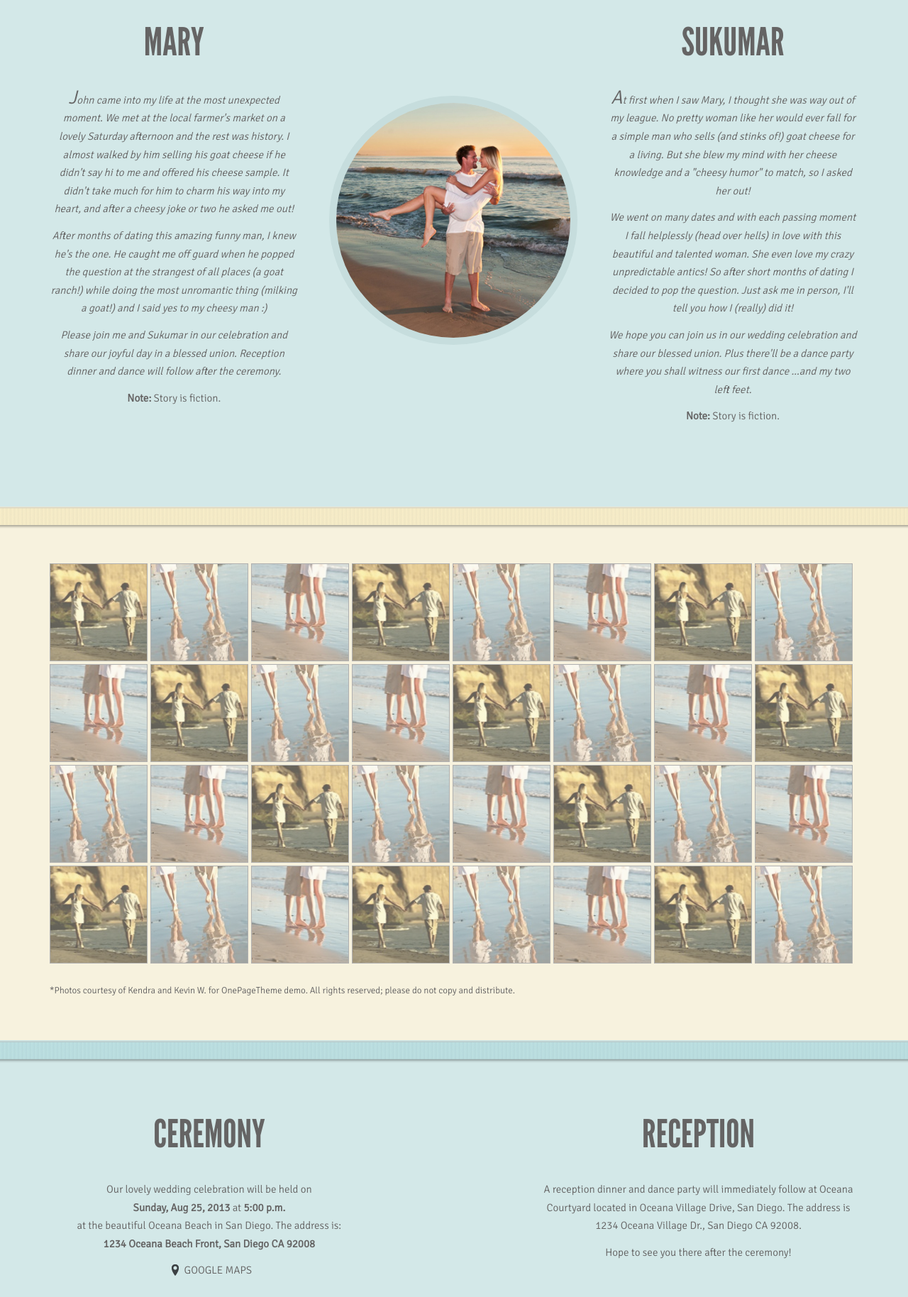
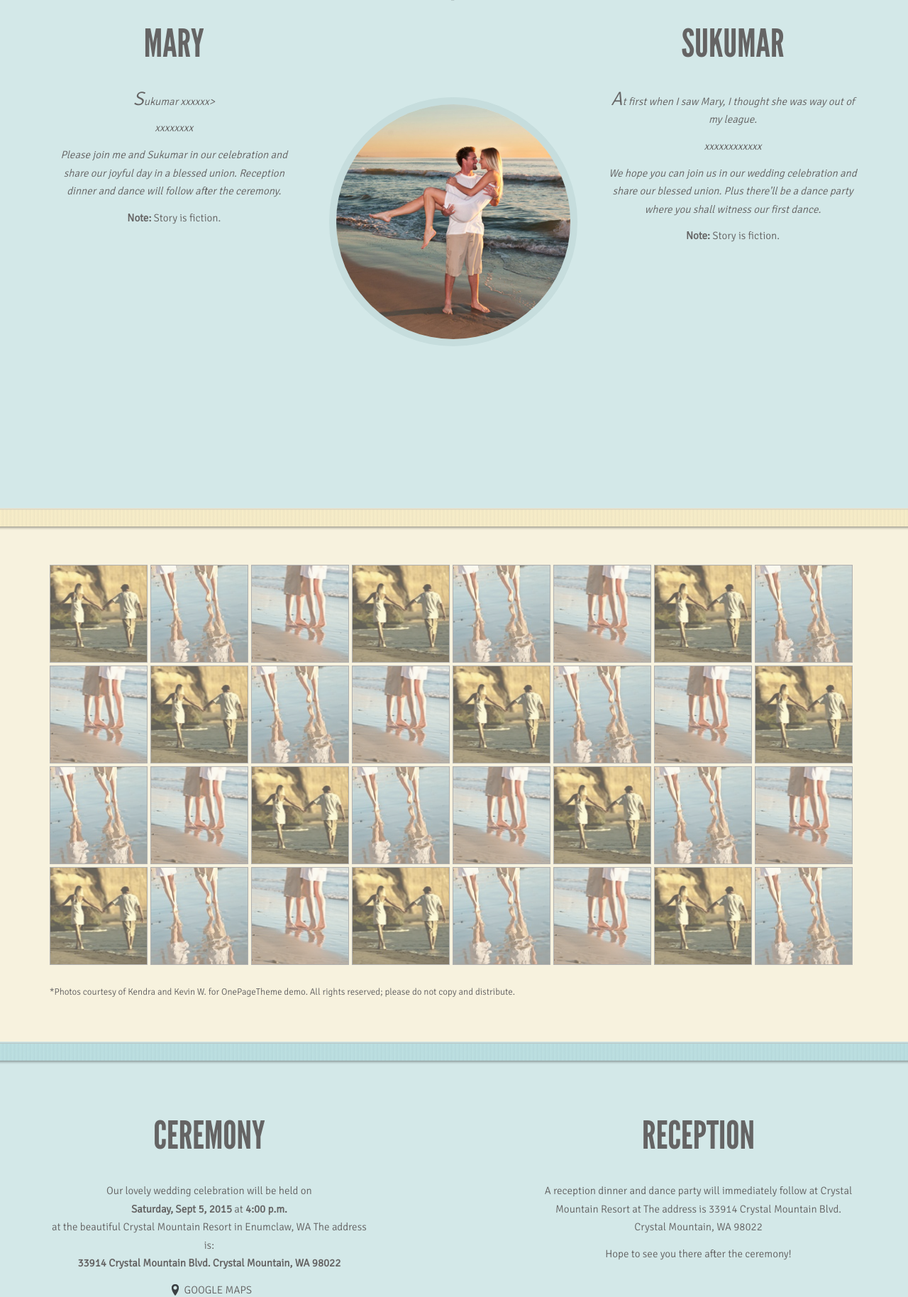
Before and after one commit to suku8u/InviteApp, a PHP site: page / in a window 1280 px wide. Shown: the part 1092-2920 px from the top of the page at 71% size. Run offline with PHP 8.4, Linux system fonts and the light colour scheme; some libraries are stand-ins or nearby versions.

Commit message:
Add new files

```diff
--- a/index.php
+++ b/index.php
@@ -108,8 +108,8 @@
                     </div><!-- .twelvecol -->
                     <div class="fourcol story">
                         <h2 style="margin-top:30px;">Mary</h2>
-                        <p><span class="dropcap">J</span>ohn came into my life at the most unexpected moment. We met at the local farmer's market on a lovely Saturday afternoon and the rest was history. I almost walked by him selling his goat cheese if he didn't say hi to me and offered his cheese sample. It didn't take much for him to charm his way into my heart, and after a cheesy joke or two he asked me out!</p>
-						<p>After months of dating this amazing funny man, I knew he's the one. He caught me off guard when he popped the question at the strangest of all places (a goat ranch!) while doing the most unromantic thing (milking a goat!) and I said yes to my cheesy man :)</p>
+                        <p><span class="dropcap">S</span>ukumar xxxxxx>
+						<p>xxxxxxxx</p>
                         <p>Please join me and Sukumar in our celebration and share our joyful day in a blessed union. Reception dinner and dance will follow after the ceremony.</p>
                         <p style="font-style:normal;"><b>Note:</b> Story is fiction.</p>
                     </div><!-- .fourcol -->
@@ -118,9 +118,9 @@
                     </div><!-- .fourcol -->
                     <div class="fourcol story last">
                         <h2 style="margin-top:30px;">Sukumar</h2>
-                        <p><span class="dropcap">A</span>t first when I saw Mary, I thought she was way out of my league. No pretty woman like her would ever fall for a simple man who sells (and stinks of!) goat cheese for a living. But she blew my mind with her cheese knowledge and a "cheesy humor" to match, so I asked her out!</p>
-						<p>We went on many dates and with each passing moment I fall helplessly (head over hells) in love with this beautiful and talented woman. She even love my crazy unpredictable antics! So after short months of dating I decided to pop the question. Just ask me in person, I'll tell you how I (really) did it!</p>
-						<p>We hope you can join us in our wedding celebration and share our blessed union. Plus there'll be a dance party where you shall witness our first dance ...and my two left feet.</p>
+                        <p><span class="dropcap">A</span>t first when I saw Mary, I thought she was way out of my league.</p>
+						<p>xxxxxxxxxxxx</p>
+						<p>We hope you can join us in our wedding celebration and share our blessed union. Plus there'll be a dance party where you shall witness our first dance.</p>
                         <p style="font-style:normal;"><b>Note:</b> Story is fiction.</p>
                     </div><!-- .fourcol .last -->
                 </div><!-- .row -->
@@ -179,9 +179,9 @@
                     <div class="fivecol">
                         <h2>Ceremony</h2>
                         <p>Our lovely wedding celebration will be held on <br/>
-							<b>Sunday, Aug 25, 2013</b> at <b>5:00 p.m.</b> <br/>
-							at the beautiful Oceana Beach in San Diego. The address is: <br/>
-                            <b>1234 Oceana Beach Front, San Diego CA 92008</b>
+							<b>Saturday, Sept 5, 2015</b> at <b>4:00 p.m.</b> <br/>
+							at the beautiful Crystal Mountain Resort in Enumclaw, WA The address is: <br/>
+                            <b>33914 Crystal Mountain Blvd. Crystal Mountain, WA 98022</b>
                         </p>
 						<p><a href="https://maps.google.com/maps?ie=UTF8&cid=2206743020966521621&q=Tamarack+Surf+Beach&iwloc=A&gl=US&hl=en-US" target="_blank" class="map">Google Maps</a></p>
                     </div><!-- .fivecol -->
@@ -189,8 +189,8 @@
                     <div class="fivecol last">
                         <h2>Reception</h2>
                         <p>A reception dinner and dance party will immediately follow at
-                        	Oceana Courtyard located in Oceana Village Drive, San Diego.
-							The address is 1234 Oceana Village Dr., San Diego CA 92008.
+                        	Crystal Mountain Resort at
+							The address is 33914 Crystal Mountain Blvd. Crystal Mountain, WA 98022
                         </p>
                         <p>Hope to see you there after the ceremony!</p>
                     </div><!-- .fivecol .last -->
@@ -277,8 +277,8 @@
                 	<div class="twelvecol rsvp">
                     	<div class="rsvpParaContainer">
                     	<h2>RSVP</h2>
-                        <p>Please RSVP before Dec 31st 2012.<br/>
-                           For any question please email: <a href="mailto:youremailhere@emailadd.com">jeanjohnwedding@gmail.com</a>
+                        <p>Please RSVP before June 1st 2015.<br/>
+                           For any question please email: <a href="mailto:youremailhere@emailadd.com">sukumarmary@gmail.com</a>
                         </p>
 
                         <form id='rsvpForm' method='post' onsubmit='return false'>
```
Also changed, not shown: images/photos/landing-photo.jpg, 1 other file.
